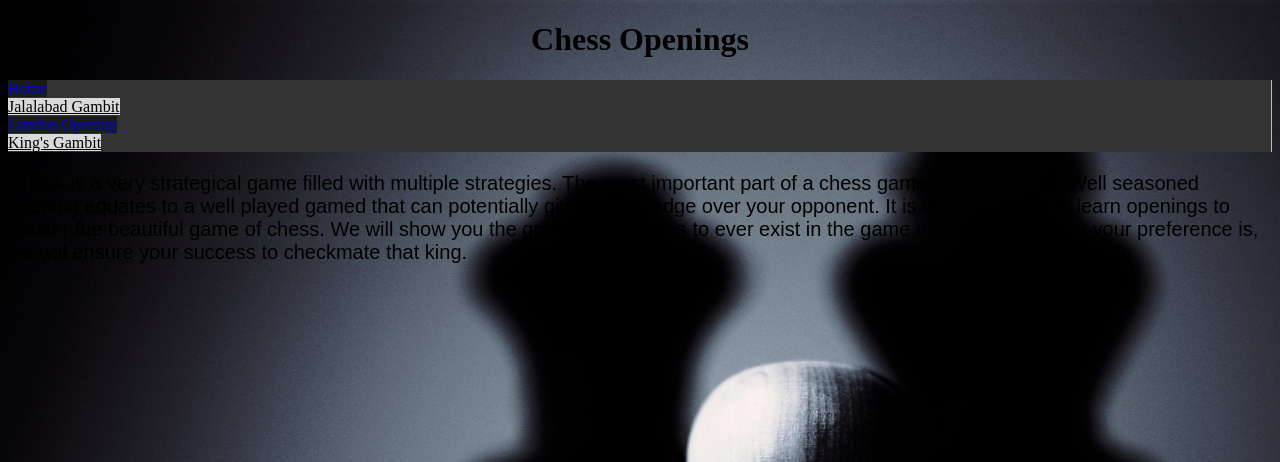
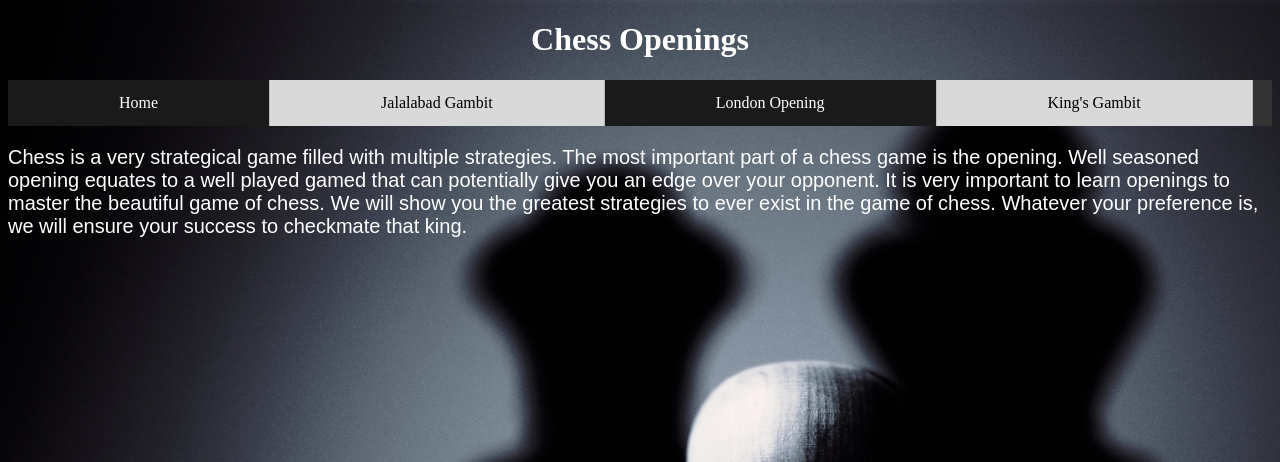
Before and after one commit to bossansh/MrMillard-P2, a PHP site: page /FinalProject/index.html in a window 1280 px wide. Shown: the top 462 px of the page. Run offline with PHP 8.4, Linux system fonts and the light colour scheme.

Commit message:
Update style.css

```diff
--- a/FinalProject/style.css
+++ b/FinalProject/style.css
@@ -1,4 +1,23 @@
-
 h1, h2 {
       text-align: center;
+      color: white;
 }
+p{
+  color: white;
+}
+    li a {
+      display: block;
+      color: white;
+      text-align: center;
+      padding: 14px 111px;
+      text-decoration: none;
+    }
+
+    li a:hover:not(.active) {
+      background-color: #111;
+    }
+li{
+  display: inline;
+  float: left;
+
+}
```
